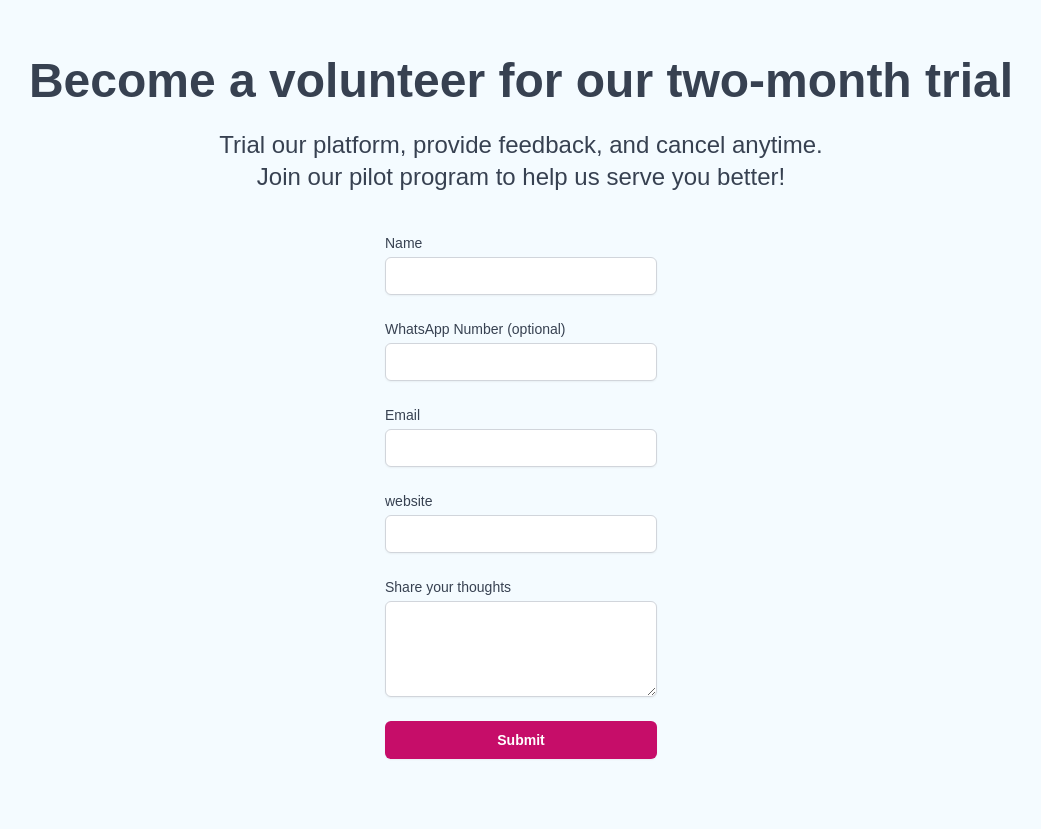
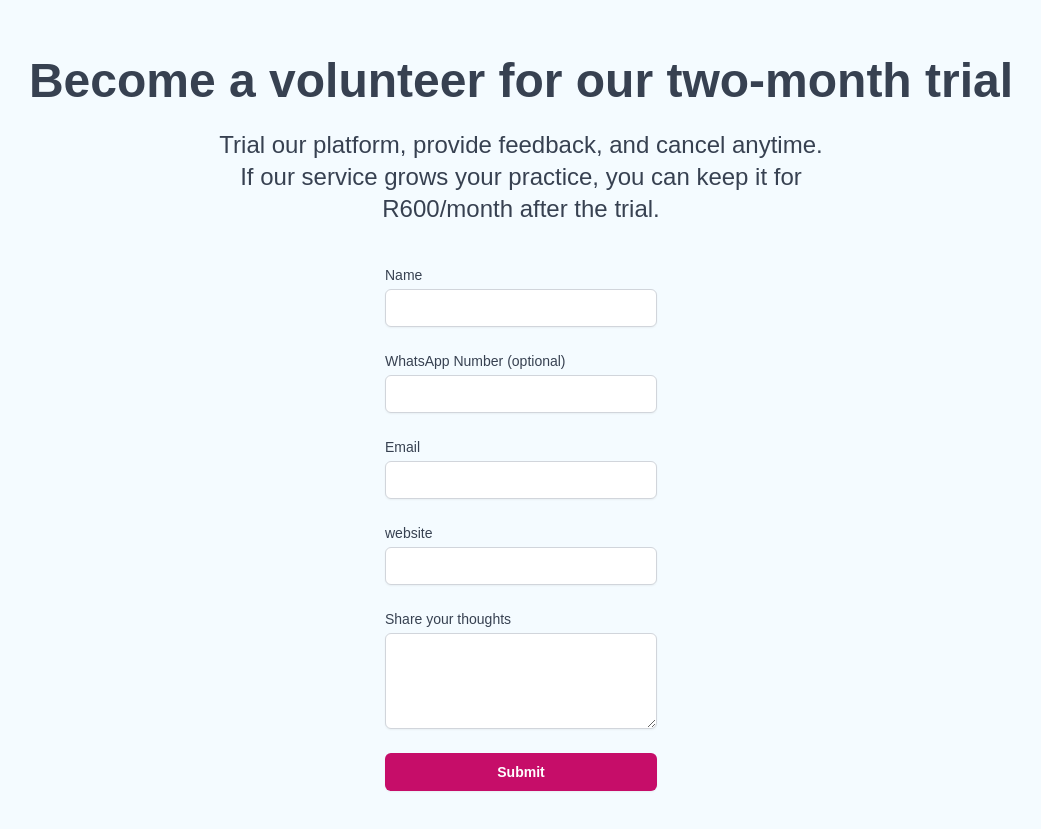
Before and after one commit to MankweAI/eyescreen, a Next.js app: page / in a window 1280 px wide. Shown: the part 1900-2729 px from the top of the page, without its empty margins (119-1160 px from the left). Built offline with nearby package versions, Linux system fonts and the light colour scheme.

Commit message:
Your commit message describing the changes

```diff
--- a/src/app/api/optomdatabase/route.js
+++ b/src/app/api/optomdatabase/route.js
@@ -9,7 +9,7 @@ export async function POST(request) {
 
   const body = await request.json();
 
-  const { optomId, name, whatsApp, email, amount, comment } = body;
+  const { optomId, name, whatsApp, email, website, comment } = body;
 
   const optomRef = ref(database, `optometrists/${optomId}`);
   const optomCountRef = ref(database, `optomTotal/`);
@@ -20,10 +20,10 @@ export async function POST(request) {
 
     if (snapshot.exists()) {
       // Update existing optometrist data
-      await update(optomRef, { name, whatsApp, email, amount, comment });
+      await update(optomRef, { name, whatsApp, email, website, comment });
     } else {
       // Create new optometrist entry
-      await set(optomRef, { name, whatsApp, email, amount, comment });
+      await set(optomRef, { name, whatsApp, email, website, comment });
 
       // Increment the optometrist count
       await runTransaction(optomCountRef, (currentCount) => {
--- a/src/app/page.js
+++ b/src/app/page.js
@@ -99,8 +99,9 @@ export default function Home() {
           </h1>
 
           <p className="text-sm sm:text-base md:text-lg lg:text-xl xl:text-2xl text-center text-gray-700 font-medium whitespace-pre-line w-full md:w-1/2">
-            Trial our platform, provide feedback, and cancel anytime. Join our
-            pilot program to help us serve you better!
+            Trial our platform, provide feedback, and cancel anytime.
+            <br />
+            If our service grows your practice, you can keep it for R600/month after the trial.
           </p>
           <BasicForm />
         </section>
--- a/src/components/GoogleForm.js
+++ b/src/components/GoogleForm.js
@@ -32,7 +32,7 @@ export default function BasicForm() {
       name,
       whatsApp,
       email,
-      amount,
+      website,
       comment
     );
     setIsOpen(true);
--- a/src/components/hooks/optomhook.js
+++ b/src/components/hooks/optomhook.js
@@ -10,7 +10,7 @@ function useSubmitOptometristData() {
     name,
     whatsApp,
     email,
-    amount,
+    website,
     comment
   ) => {
     setLoading(true);
@@ -27,7 +27,7 @@ function useSubmitOptometristData() {
           name,
           whatsApp,
           email,
-          amount,
+          website,
           comment,
         }),
       });
```
